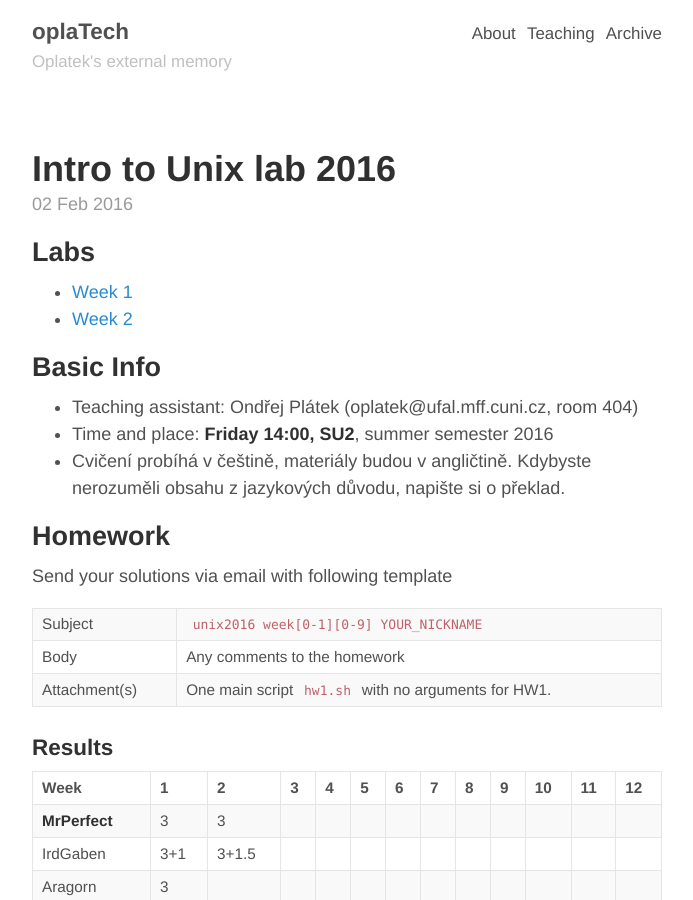
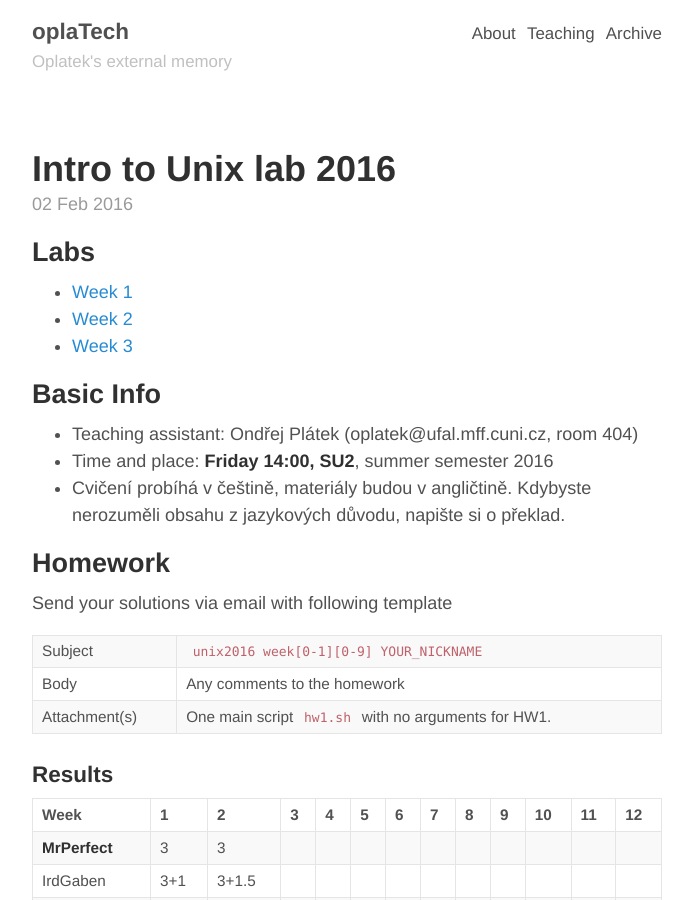
Before and after one commit to oplatek/oplatek.github.io, a Jekyll site: the page built from _posts/2016-02-02-labs-unix.md, in a window 1280 px wide and 900 px high. Shown: the whole window, without its empty margins (293-986 px from the left). Built offline with Jekyll 4.4.1, drawn with Linux system fonts in a browser that asks for light colours.

Commit message:
week 3 to main page

```diff
--- a/_posts/2016-02-02-labs-unix.md
+++ b/_posts/2016-02-02-labs-unix.md
@@ -9,6 +9,7 @@ Labs
 ----
 - [Week 1](/2016/02/22/unix-week-1/)
 - [Week 2](/2016/02/29/unix-week-2/)
+- [Week 3](/2016/03/11/unix-week-2/)
 
 Basic Info
 ----------
```
